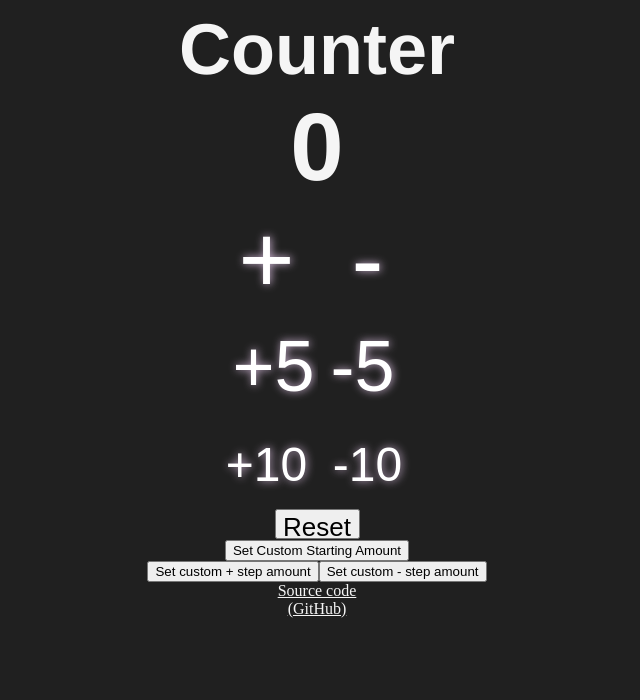
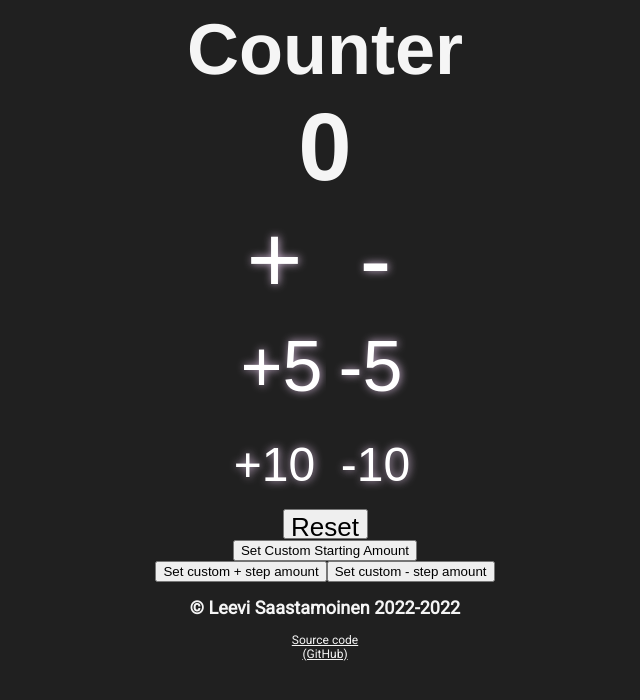
Before and after one commit to piuhahelvetti/simplyacounter, a React (Create React App) app: page / in a window 1280 px wide. Shown: the top 700 px of the page, without its empty margins (323-963 px from the left). Built offline with nearby package versions, Linux system fonts and the light colour scheme.

Commit message:
Conditional initial state for count state

```diff
--- a/public/index.html
+++ b/public/index.html
@@ -11,7 +11,7 @@
 		/>
 		<link rel="manifest" href="%PUBLIC_URL%/manifest.json" />
 
-		<title>Just A Counter</title>
+		<title>Counter</title>
 	</head>
 	<body>
 		<noscript>You need to enable JavaScript to run this app.</noscript>
--- a/src/App.css
+++ b/src/App.css
@@ -1,3 +1,5 @@
+@import url(https://fonts.googleapis.com/css?family=Roboto:regular);
+
 :root {
 	--hover-color: #e8a9ff;
 }
@@ -6,6 +8,9 @@ body {
 	background-color: #202020;
 	color: whitesmoke;
 	text-align: center;
+	width: 100%;
+	overflow-x: hidden;
+	overflow-y: scroll;
 }
 
 h1 {
@@ -116,5 +121,7 @@ h1 {
 	color: var(--hover-color);
 }
 
-.counterbutton {
+footer {
+	font-family: "Roboto", Arial;
+	font-size: 12px;
 }
--- a/src/App.tsx
+++ b/src/App.tsx
@@ -7,11 +7,10 @@ export default function App():JSX.Element {
 
 	const prevCount:number = parseInt(localStorage.getItem("count"));
 
-	const [count, setCount] = useState(prevCount);
+	const [count, setCount] = useState(!isNaN(prevCount)? prevCount:0); //Checks if local storage value is NaN (Case in new browsers,  and sets initial state accordingly)
 
-	if(isNaN(prevCount)){
-		setCount(0);
-		localStorage.setItem("count", JSON.stringify(0));
+	function updateLocalStorage (newCount: any) {
+		localStorage.setItem("count", JSON.stringify(newCount))
 	}
 
 	window.onbeforeunload = function (event) {
@@ -23,37 +22,37 @@ export default function App():JSX.Element {
 	function plus() {
 		setCount(count + plusStep);
 		console.log("Added" + plusStep);
-		localStorage.setItem("count", JSON.stringify(count+plusStep));
+		updateLocalStorage(count+plusStep);
 	} //plusOne
 
 	function minus() {
 		setCount(count - minusStep);
 		console.log("Substracted" + minusStep);
-		localStorage.setItem("count", JSON.stringify(count-minusStep));
+		updateLocalStorage(count-minusStep);
 	} //plusOne
 
 	function plusFive() {
 		setCount(count + 5);
 		console.log("Added 5");
-		localStorage.setItem("count", JSON.stringify(count+5));
+		updateLocalStorage(count+5);
 	} //plusFive
 
 	function minusFive() {
 		setCount(count - 5);
 		console.log("Substracted 5");
-		localStorage.setItem("count", JSON.stringify(count-5));
+		updateLocalStorage(count-5);
 	} //plusFive
 
 	function plusTen() {
 		setCount(count + 10);
 		console.log("Added 10");
-		localStorage.setItem("count", JSON.stringify(count+10));
+		updateLocalStorage(count+10);
 	} //plusFiTen
 
 	function minusTen() {
 		setCount(count - 10);
 		console.log("Added 10");
-		localStorage.setItem("count", JSON.stringify(count-10))
+		updateLocalStorage(count-10);
 	} //minusTen
 
 	function reset() {
@@ -64,7 +63,7 @@ export default function App():JSX.Element {
 			if (confirmReset === true) {
 				setCount(0);
 				console.log("Counter has been reset");
-				localStorage.setItem("count", JSON.stringify(0));
+				updateLocalStorage(0);
 			} else {
 				setCount(count);
 			} //setcount else
@@ -80,7 +79,7 @@ export default function App():JSX.Element {
 			setCount(count)
 		} else {
 			setCount(customStart);
-			localStorage.setItem("count", JSON.stringify(customStart))
+			updateLocalStorage(customStart);
 			console.log(
 				"Custom starting point set. Counter value is now " + customStart
 			);
@@ -117,7 +116,7 @@ export default function App():JSX.Element {
 				</button>
 				<button id="minusone" className="counterButton" onClick={minus}>
 					-
-				</button>{" "}
+				</button>
 				<br />
 			</div>
 			<div className="plusMinusFive">
@@ -139,18 +138,20 @@ export default function App():JSX.Element {
 			</div>
 			<button id="reset" onClick={reset}>
 				Reset
-			</button>{" "}
+			</button>
 			<br />
 			<button id="customstart" onClick={setCustomAmount}>
 				Set Custom Starting Amount
-			</button>{" "}
+			</button>
 			<br />
 			<button onClick={setPlusStepPrompt}>Set custom + step amount</button>
 			<button onClick={setMinusStepPrompt}>
 				Set custom - step amount
-			</button>{" "}
+			</button>
 			<br />
-			<a
+			<footer>
+				<h2>&copy; Leevi Saastamoinen 2022-{new Date().getFullYear()}</h2>
+				<a
 				id="sourcecodelink"
 				href="https://github.com/sapphirescarlett/simplyacounter"
 				target="__blank"
@@ -158,6 +159,8 @@ export default function App():JSX.Element {
 				Source code <br />
 				(GitHub)
 			</a>
+			</footer>
+
 		</div>
 	); // return
 } //App
```
Also changed, not shown: 2 other files (tests, documents, lock files or other folders).
